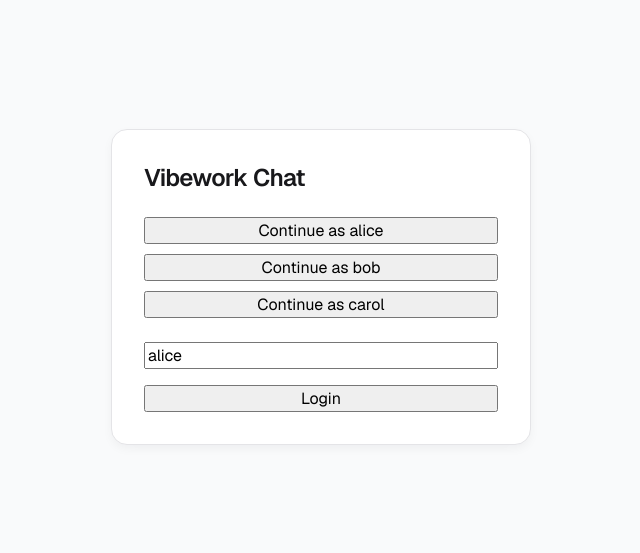
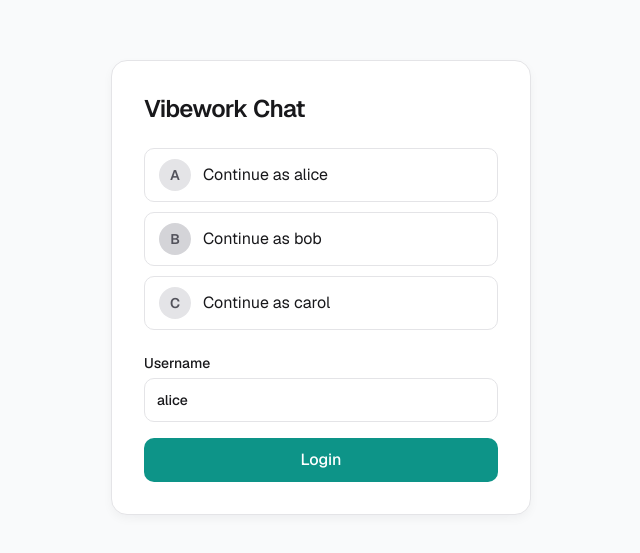
Before and after one commit to wilenWang/CodeZone, a React (Vite) app in the folder frontend/: page / in a window 1280 px wide. Shown: the part 113-666 px from the top of the page, without its empty margins (319-959 px from the left). Built offline with nearby package versions, Linux system fonts and the light colour scheme.

Commit message:
feat: redesign login page with loading and error states

```diff
--- a/frontend/src/features/auth/LoginPage.tsx
+++ b/frontend/src/features/auth/LoginPage.tsx
@@ -2,6 +2,12 @@ import { useState } from "react";
 import { devLogin, type User } from "../../lib/api";
 
 const seedUsers = ["alice", "bob", "carol"];
+
+const avatarColors: Record<string, string> = {
+  alice: "#e4e4e7",
+  bob: "#d4d4d8",
+  carol: "#e4e4e7",
+};
 
 type Props = {
   onLogin: (token: string, user: User) => void;
@@ -10,14 +16,20 @@ type Props = {
 export function LoginPage({ onLogin }: Props) {
   const [username, setUsername] = useState("alice");
   const [error, setError] = useState<string | null>(null);
+  const [inputError, setInputError] = useState(false);
+  const [loadingSeed, setLoadingSeed] = useState<string | null>(null);
 
   async function loginAs(name: string) {
     setError(null);
+    setInputError(false);
+    setLoadingSeed(name);
     try {
       const result = await devLogin(name);
       onLogin(result.token, result.user);
     } catch (err) {
       setError(err instanceof Error ? err.message : "Login failed");
+    } finally {
+      setLoadingSeed(null);
     }
   }
 
@@ -25,23 +37,63 @@ export function LoginPage({ onLogin }: Props) {
     <main className="login-page">
       <section className="login-panel">
         <h1>Vibework Chat</h1>
-        <div className="seed-list">
+        <div className="seed-list" role="list">
           {seedUsers.map((name) => (
-            <button key={name} onClick={() => void loginAs(name)}>
-              Continue as {name}
-            </button>
+            <div key={name} role="listitem">
+              <button
+                className="seed-button"
+                disabled={loadingSeed !== null}
+                onClick={() => void loginAs(name)}
+                type="button"
+              >
+                <span
+                  className="seed-avatar"
+                  style={{ background: avatarColors[name] ?? "#e4e4e7" }}
+                  aria-hidden="true"
+                >
+                  {name[0]?.toUpperCase()}
+                </span>
+                <span>Continue as {name}</span>
+                {loadingSeed === name ? <span className="spinner" aria-hidden="true" /> : null}
+              </button>
+            </div>
           ))}
         </div>
         <form
           onSubmit={(event) => {
             event.preventDefault();
-            void loginAs(username);
+            const trimmed = username.trim();
+            if (!trimmed) {
+              setInputError(true);
+              return;
+            }
+            void loginAs(trimmed);
           }}
         >
-          <input value={username} onChange={(event) => setUsername(event.target.value)} />
-          <button type="submit">Login</button>
+          <label className="field-label">
+            Username
+            <input
+              className={inputError ? "text-input text-input--error" : "text-input"}
+              value={username}
+              onChange={(event) => {
+                setUsername(event.target.value);
+                setInputError(false);
+              }}
+              aria-invalid={inputError}
+              aria-describedby={inputError ? "username-error" : undefined}
+            />
+            {inputError ? (
+              <p id="username-error" className="error-text">
+                Please enter a username
+              </p>
+            ) : null}
+          </label>
+          <button className="primary-button" type="submit" disabled={loadingSeed !== null}>
+            {loadingSeed === username.trim() ? <span className="spinner" aria-hidden="true" /> : null}
+            Login
+          </button>
         </form>
-        {error ? <p className="error-text">{error}</p> : null}
+        {error ? <div className="error-banner" role="alert">{error}</div> : null}
       </section>
     </main>
   );
```
